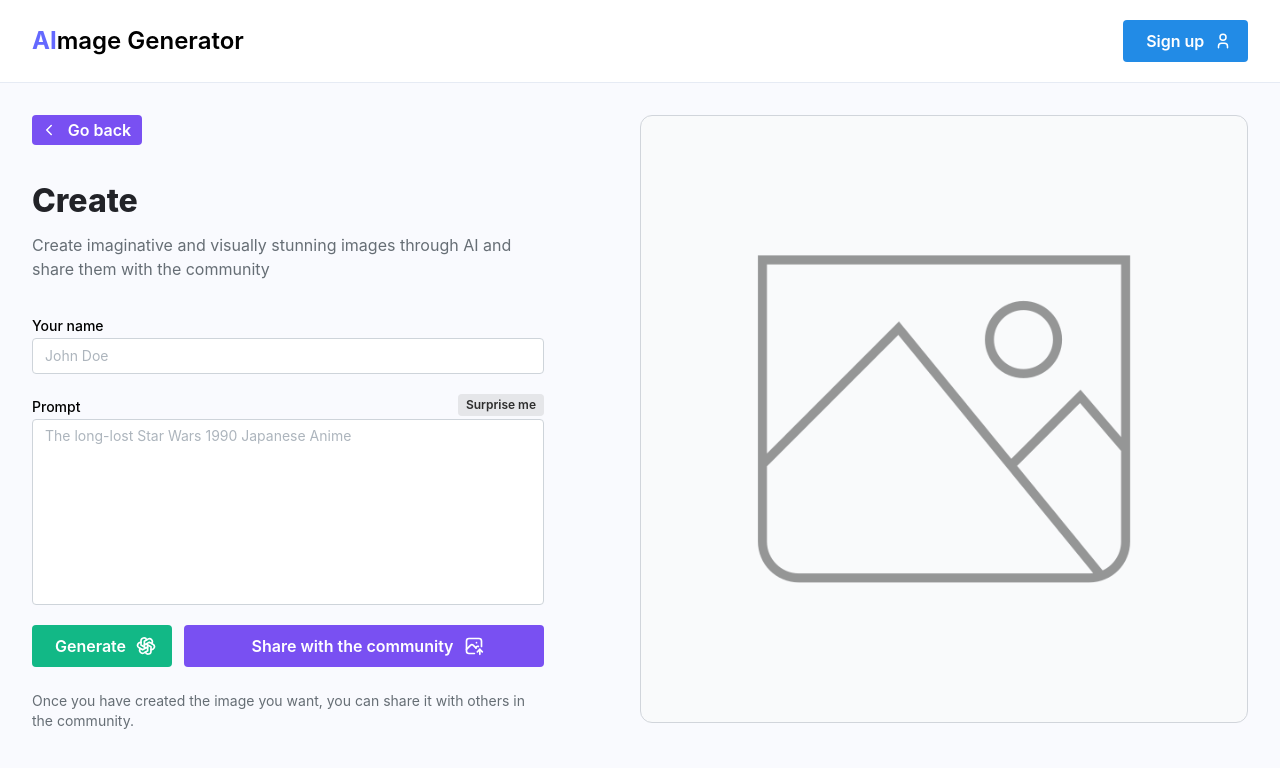
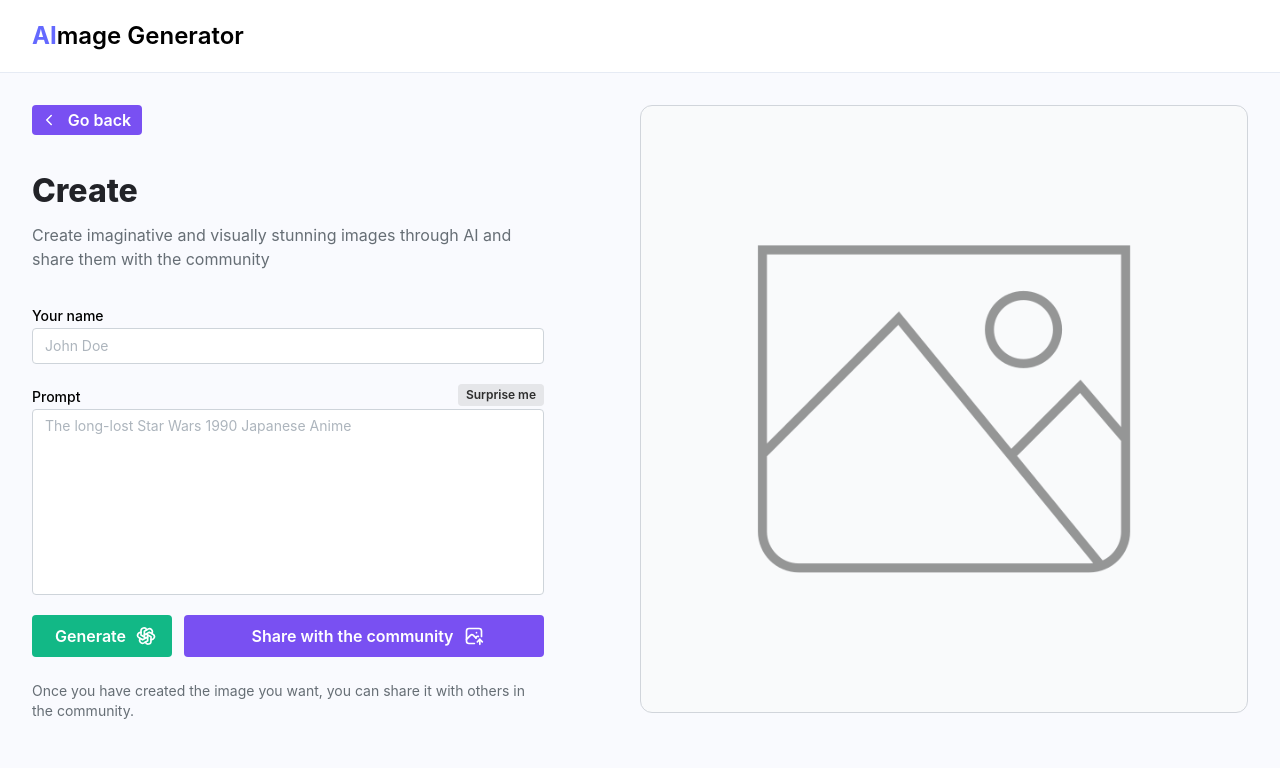
Before and after one commit to lorenzo-ap/ainterest-fe, a React (Vite) app: page /create-post in a window 1280 px wide. Shown: the top 768 px of the page. Built offline with nearby package versions, Linux system fonts and the light colour scheme; a web font is replaced by a local one.

Commit message:
removed header for the moment

```diff
--- a/src/components/Header/index.tsx
+++ b/src/components/Header/index.tsx
@@ -1,12 +1,6 @@
-import { useDisclosure } from '@mantine/hooks';
-import { Button, Modal } from '@mantine/core';
-
 import { Link } from 'react-router-dom';
-import { IconUser } from '@tabler/icons-react';
 
 const Header = () => {
-  const [opened, { open, close }] = useDisclosure(false);
-
   return (
     <header className='w-full flex justify-between items-center bg-white sm:px-8 px-4 py-5 border-b border-b-[#E6EBF4]'>
       <div className='w-full max-w-7xl mx-auto flex justify-between items-center'>
@@ -15,15 +9,7 @@ const Header = () => {
             <span className='text-[#6469FF] font-bold'>AI</span>mage Generator
           </span>
         </Link>
-
-        <Button variant='filled' size='md' rightSection={<IconUser size={18} />} onClick={open}>
-          Sign up
-        </Button>
       </div>
-
-      <Modal opened={opened} onClose={close} title='Authentication'>
-        {/* Modal content */}
-      </Modal>
     </header>
   );
 };
```
